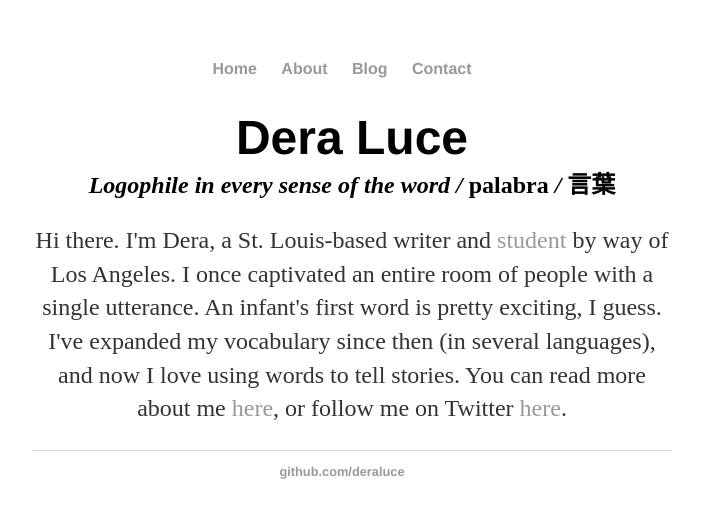
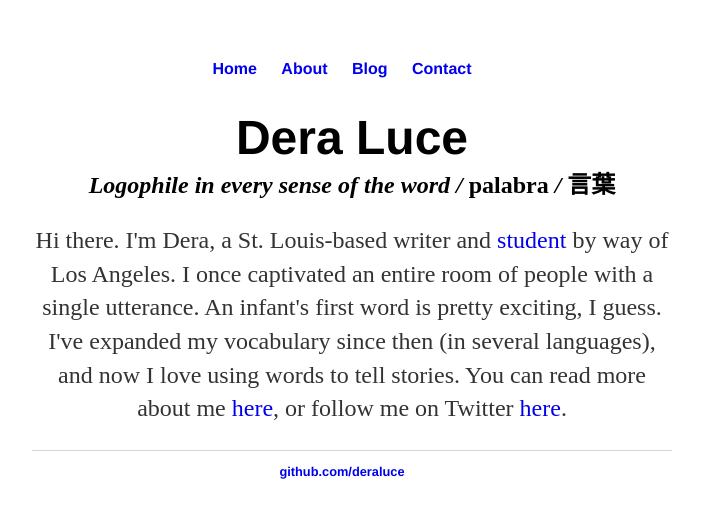
Before and after one commit to DeraLuce/DeraLuce.github.io, a Jekyll site: the page built from index.html, in a window 1280 px wide. Shown: the top 518 px of the page, without its empty margins (288-991 px from the left). Built offline with Jekyll 4.4.1, drawn with Linux system fonts in a browser that asks for light colours.

Commit message:
Update main.css
changed hex code for a

```diff
--- a/css/main.css
+++ b/css/main.css
@@ -14,7 +14,7 @@ nav ul li, footer ul li {
 }
 a {
     text-decoration: none;
-    color: #999;
+    color: #932ff32;
 }
 a:hover {
     text-decoration: underline;
```
